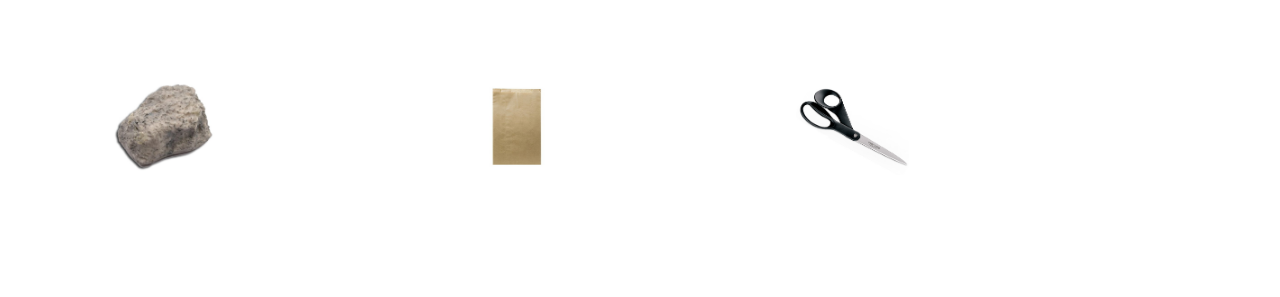
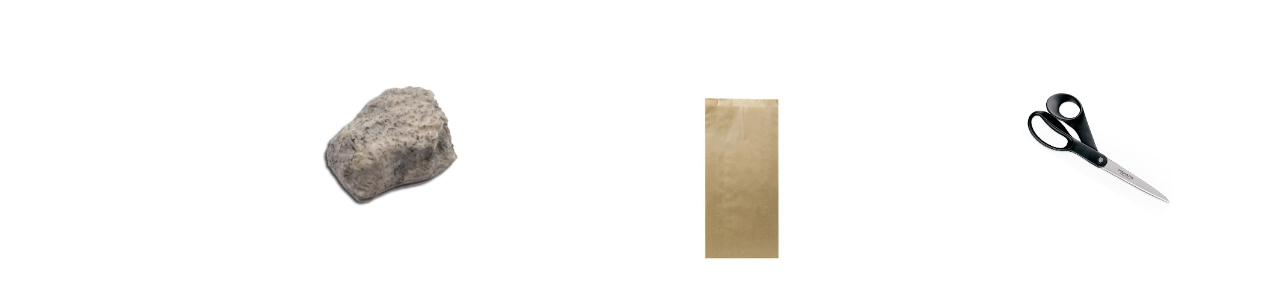
Before and after one commit to StefanStenStark/RorligaTomtRPSFront, a website built with Parcel: page RPS/FifthPage/FifthPage.html in a window 1280 px wide. Shown: the part 151-448 px from the top of the page. Built offline with nearby package versions, Linux system fonts and the light colour scheme.

Commit message:
Prövar att ändra size

```diff
--- a/RPS/FifthPage/FifthPage.css
+++ b/RPS/FifthPage/FifthPage.css
@@ -23,7 +23,8 @@ header{
 }
 
 img{
-  max-width: 30%;
+  width: 150px;
+  height: auto;
 }
 
 
```
